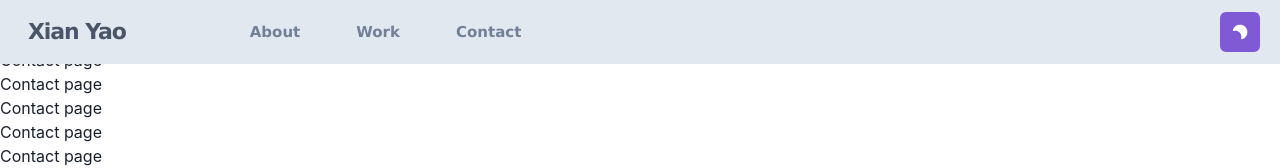
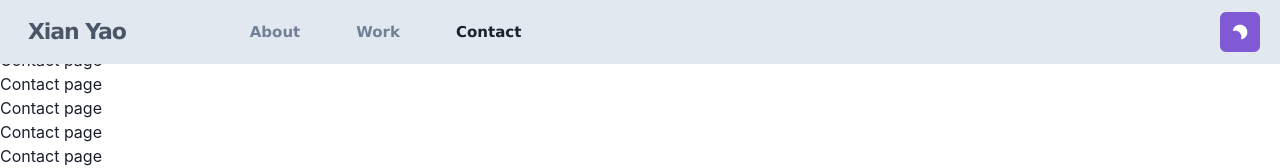
Before and after one commit to xianyao009/xianyaong-portfolio, a Next.js app: page /contact in a window 1280 px wide. Shown: the top 168 px of the page. Built offline with nearby package versions, Linux system fonts and the light colour scheme.

Commit message:
Style current active page link

```diff
--- a/components/ui/NavbarLink.js
+++ b/components/ui/NavbarLink.js
@@ -1,4 +1,5 @@
 import Link from "next/link";
+import { useRouter } from "next/router";
 import { Box, useColorModeValue } from "@chakra-ui/react";
 import { motion } from "framer-motion";
 
@@ -16,12 +17,17 @@ const navbarLinkVariants = {
 };
 
 const NavbarLink = (props) => {
+  const router = useRouter();
+  const isActive = router.pathname === props.href;
+  const activeColor = useColorModeValue("gray.800", "orange.200");
+  const inactiveColor = useColorModeValue("gray.500", "whiteAlpha.800");
+
   return (
     <Link href={props.href}>
       <a>
         <Box
           as={motion.h1}
-          color={useColorModeValue("gray.500", "whiteAlpha.800")}
+          color={isActive ? activeColor : inactiveColor}
           fontFamily="Verdana, sans-serif"
           fontSize={15}
           fontWeight="bold"
```
